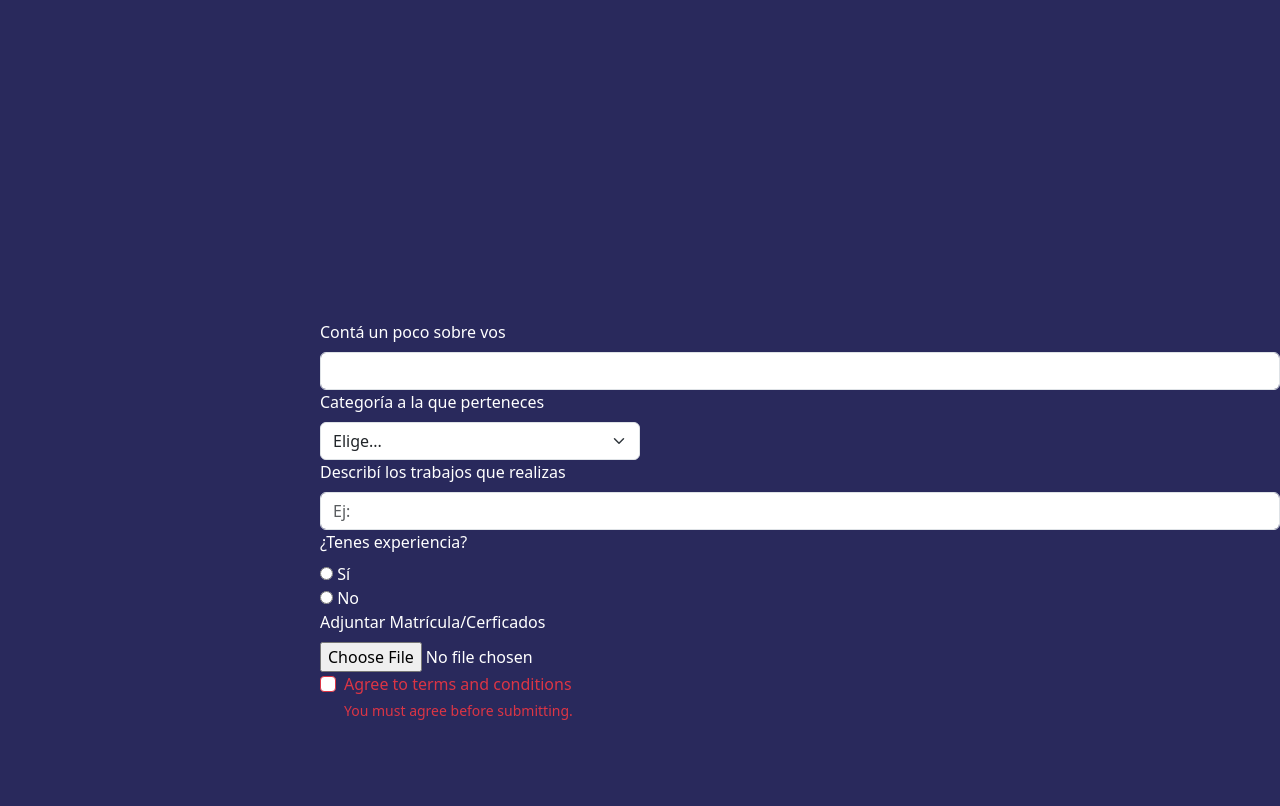
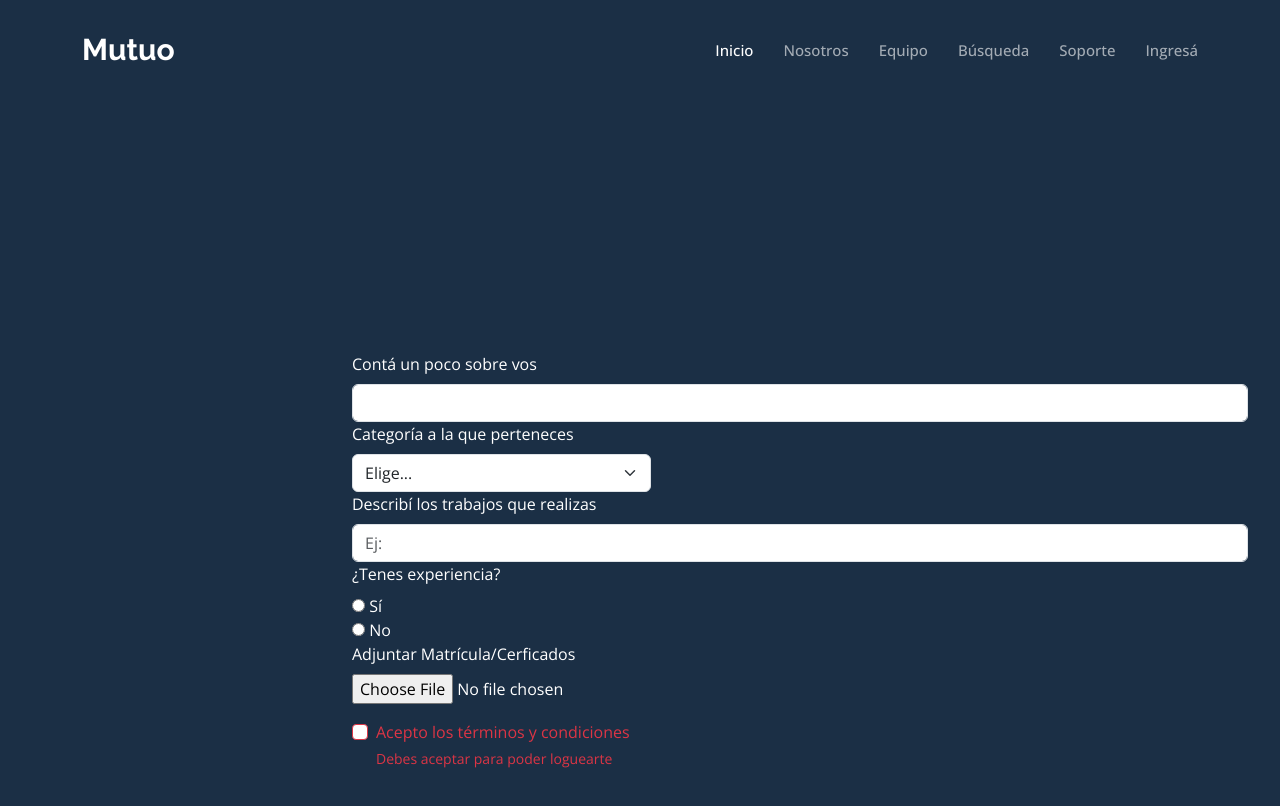
Before and after one commit to Larryjose/Mutuo, a website: page public/form_worker.html in a window 1280 px wide. Drawn offline with nearby package versions, Linux system fonts and the light colour scheme.

Commit message:
Se agregó el nav en el formulario trabajador

```diff
--- a/public/form_worker.html
+++ b/public/form_worker.html
@@ -4,6 +4,8 @@
     <meta charset="UTF-8" />
     <meta name="viewport" content="width=device-width, initial-scale=1.0" />
     <title>Formulario Trabajador</title>
+    <meta content="" name="description"/>
+    <meta content="" name="keywords"/>
     <link
       href="https://cdn.jsdelivr.net/npm/bootstrap@5.3.2/dist/css/bootstrap.min.css"
       rel="stylesheet"
@@ -15,20 +17,80 @@
       integrity="sha384-C6RzsynM9kWDrMNeT87bh95OGNyZPhcTNXj1NW7RuBCsyN/o0jlpcV8Qyq46cDfL"
       crossorigin="anonymous"
     ></script>
+    <link href="https://cdn.jsdelivr.net/npm/bootstrap@5.3.2/dist/css/bootstrap.min.css" rel="stylesheet" integrity="sha384-T3c6CoIi6uLrA9TneNEoa7RxnatzjcDSCmG1MXxSR1GAsXEV/Dwwykc2MPK8M2HN" crossorigin="anonymous">
+    <script src="https://cdn.jsdelivr.net/npm/bootstrap@5.3.2/dist/js/bootstrap.bundle.min.js" integrity="sha384-C6RzsynM9kWDrMNeT87bh95OGNyZPhcTNXj1NW7RuBCsyN/o0jlpcV8Qyq46cDfL" crossorigin="anonymous"></script>
+    <!-- Favicons -->
+    <link href="assets/img/favicon2.png" rel="icon" />
+    <link href="assets/img/apple-touch-icon.png" rel="apple-touch-icon" />
+
+    <!-- Google Fonts -->
+    <link rel="preconnect" href="https://fonts.googleapis.com" />
+    <link rel="preconnect" href="https://fonts.gstatic.com" crossorigin />
+    <link
+    href="https://fonts.googleapis.com/css2?family=Open+Sans:ital,wght@0,300;0,400;0,500;0,600;0,700;1,300;1,400;1,600;1,700&family=Montserrat:ital,wght@0,300;0,400;0,500;0,600;0,700;1,300;1,400;1,500;1,600;1,700&family=Raleway:ital,wght@0,300;0,400;0,500;0,600;0,700;1,300;1,400;1,500;1,600;1,700&display=swap"
+    rel="stylesheet"
+    />
+
+    <!-- Vendor CSS Files -->
+    <link
+    href="assets/vendor/bootstrap/css/bootstrap.min.css"
+    rel="stylesheet"
+    />
+    <link
+    href="assets/vendor/bootstrap-icons/bootstrap-icons.css"
+    rel="stylesheet"
+    />
+    <link href="assets/vendor/aos/aos.css" rel="stylesheet" />
+    <link
+    href="assets/vendor/glightbox/css/glightbox.min.css"
+    rel="stylesheet"
+    />
+    <link href="assets/vendor/swiper/swiper-bundle.min.css" rel="stylesheet" />
+    <link href="assets/vendor/remixicon/remixicon.css" rel="stylesheet" />
+
+    <!-- Template Main CSS File -->
+    <link href="assets/css/main.css" rel="stylesheet" />
     <style>
       body {
-        background-color: rgb(41, 41, 92);
+        background-color: #1b2f45;
         color: white;
         margin: 20rem;
+        padding: 2rem;
       }
     </style>
   </head>
-  <body div class="col-9 m-o">
+  <body class="page-index col-9 m-o">
+    <!-- ======= Header ======= -->
+    <header id="header" class="header d-flex align-items-center fixed-top">
+      <div
+        class="container-fluid container-xl d-flex align-items-center justify-content-between"
+      >
+        <a href="index.html" class="logo d-flex align-items-center">
+          <h1 class="d-flex align-items-center">Mutuo</h1>
+        </a>
+
+        <i class="mobile-nav-toggle mobile-nav-show bi bi-list"></i>
+        <i class="mobile-nav-toggle mobile-nav-hide d-none bi bi-x"></i>
+
+        <nav id="navbar" class="navbar">
+          <ul>
+            <li><a href="index.html" class="active">Inicio</a></li>
+            <li><a href="services.html">Nosotros</a></li>
+            <li><a href="team.html">Equipo</a></li>
+            <li><a href="blog.html">Búsqueda</a></li>
+            <li><a href="contact.html">Soporte</a></li>
+            <li><a href="login.html">Ingresá</a></li>
+          </ul>
+        </nav>
+        <!-- .navbar -->
+      </div>
+    </header>
+    <!-- End Header -->
     <div class="col-12">
-      <label for="inputNombre" class="form-label"
+      <label for="inputAbout" class="form-label"
         >Contá un poco sobre vos</label
       >
-      <input type="text" class="form-control" id="inputName" />
+      <input type="text" class="form-control" id="inputAbout" />
     </div>
     <div class="col-md-4">
       <label for="inputState" class="form-label"
@@ -41,7 +103,7 @@
     </div>
 
     <div class="col-12">
-      <label for="inputNombre" class="form-label"
+      <label for="inputName" class="form-label"
         >Describí los trabajos que realizas</label
       >
       <input
@@ -52,7 +114,7 @@
       />
     </div>
     <div>
-      <label for="inputState" class="form-label">¿Tenes experiencia?</label>
+      <label for="customRadio1" class="form-label">¿Tenes experiencia?</label>
       <div class="custom-control custom-radio">
         <input
           type="radio"
@@ -85,20 +147,19 @@
       />
     </div>
 
-    <div class="form-check">
+    <div class="form-check mt-3">
       <input
         class="form-check-input is-invalid"
         type="checkbox"
         value=""
-        id="invalidCheck3"
-        aria-describedby="invalidCheck3Feedback"
+        id="invalidCheck3" aria-describedby="invalidCheck3Feedback"
         required
       />
       <label class="form-check-label" for="invalidCheck3">
-        Agree to terms and conditions
+        Acepto los términos y condiciones
       </label>
       <div id="invalidCheck3Feedback" class="invalid-feedback">
-        You must agree before submitting.
+        Debes aceptar para poder loguearte
       </div>
     </div>
   </body>
```
Also changed, not shown: public/form_index.html (+0 -1 lines).
